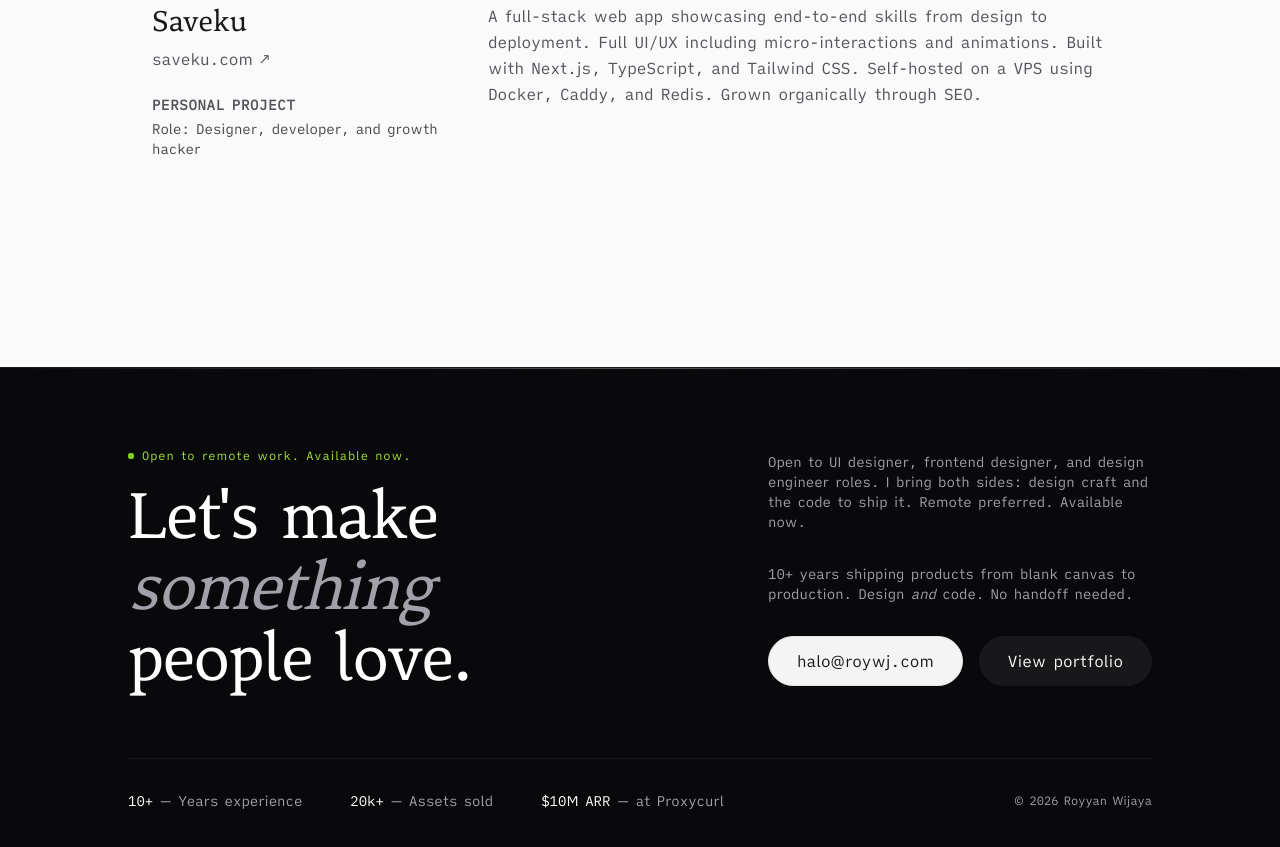
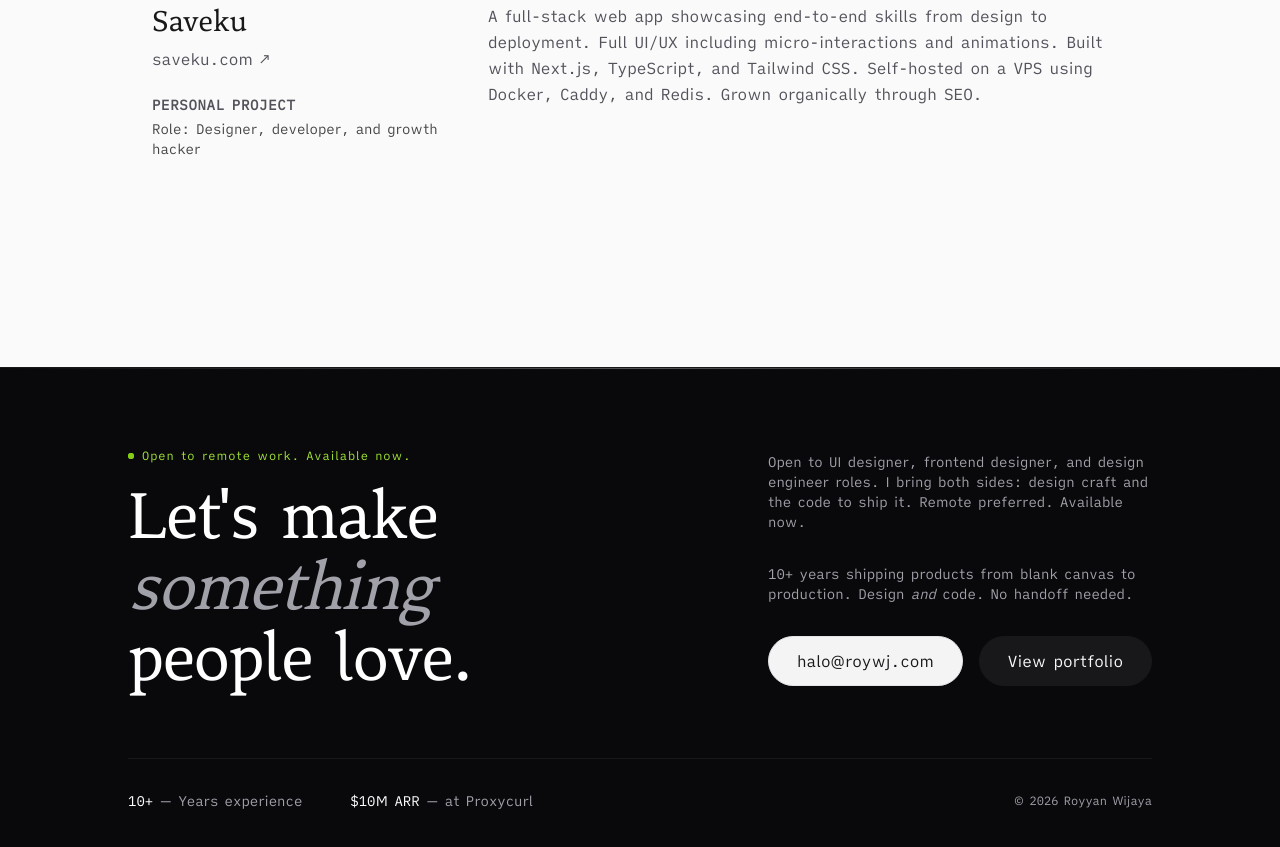
Before and after one commit to royyanwijaya/webdev, a website: page index.html in a window 1280 px wide. Shown: the part 3684-4531 px from the top of the page. Drawn offline with nearby package versions, Linux system fonts and the light colour scheme.

Commit message:
remove unnecessary stats

```diff
--- a/index.html
+++ b/index.html
@@ -728,9 +728,6 @@
               experience
             </p>
             <p class="text-sm text-footer-muted">
-              <strong class="font-medium text-white">20k+</strong> — Assets sold
-            </p>
-            <p class="text-sm text-footer-muted">
               <strong class="font-medium text-white">$10M ARR</strong> — at
               Proxycurl
             </p>
```
